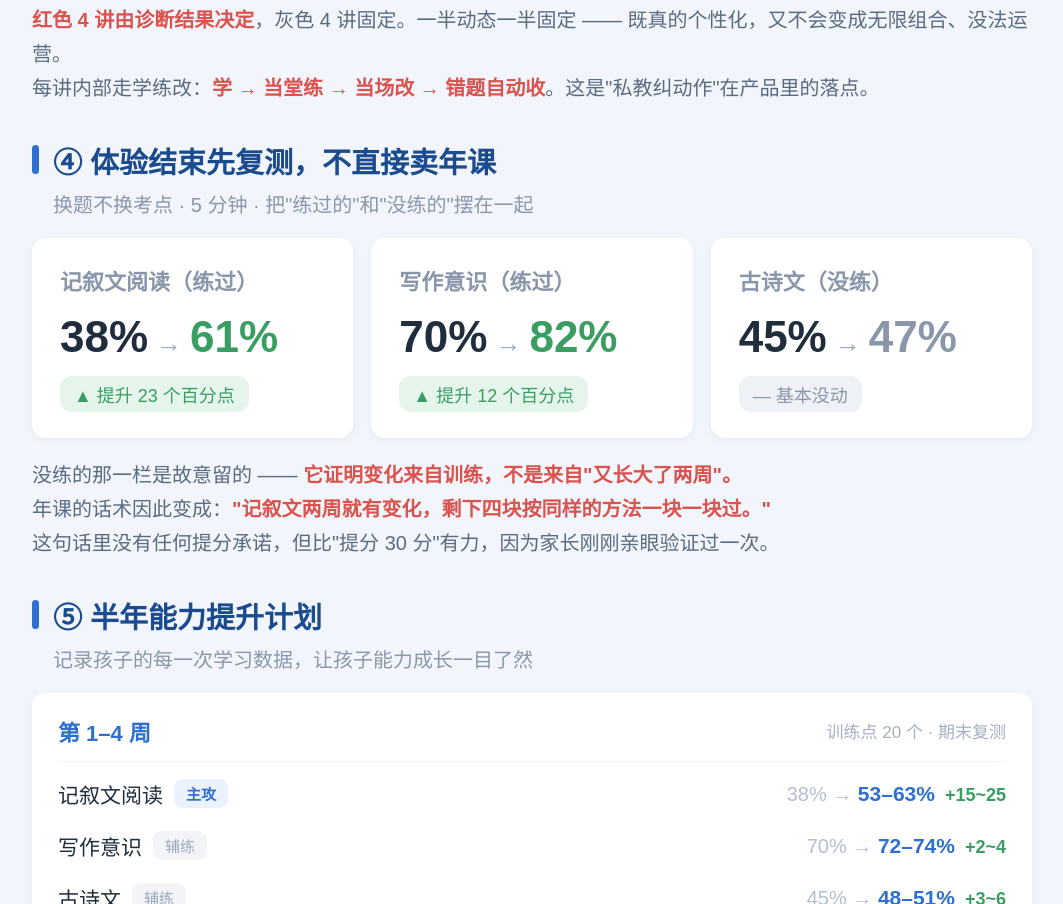
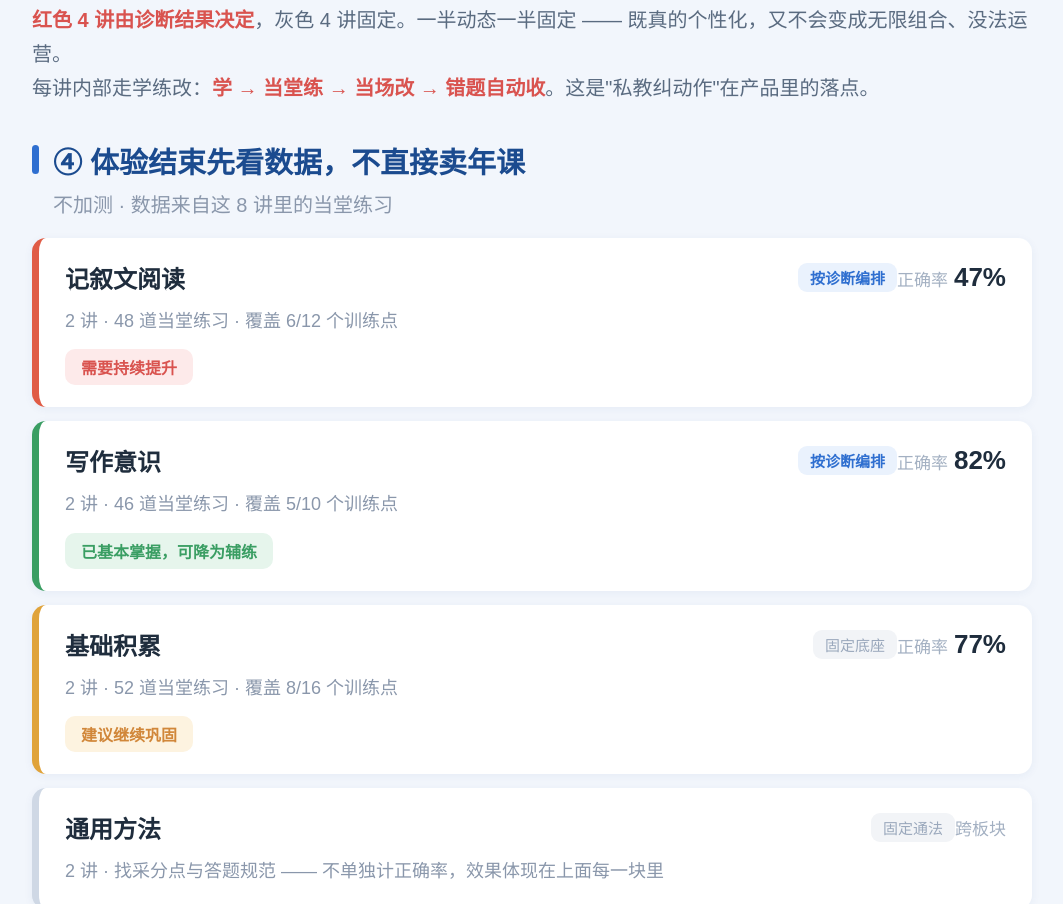
Before and after one commit to pumo0926-cpu/xueqing-report, a plain HTML site: page product.html in a window 1280 px wide. Shown: the part 1896-2800 px from the top of the page, without its empty margins (108-1171 px from the left). Drawn offline with Linux system fonts and the light colour scheme.

Commit message:
复测口径统一为「月考专项练」
- 明确掌握度来源是产品里本来就有的月考专项练，不额外加测
- 月报学习过程表新增「月考专项练 · 测量点」独立行，综合正确率按卷面占分加权
- 半年计划周期标注改为「含月考专项练」，校准口径同步
- 产品示意图第④节重写为体验小结，补齐上一轮与 H5 的不一致
- 教研落地包新增「测量点：月考专项练，不是额外加测」一节，B卷与40周节点改名
- 跨行业拆解文档更新链路摘要

Co-Authored-By: Claude Opus 5 <noreply@anthropic.com>

```diff
--- a/product.html
+++ b/product.html
@@ -49,7 +49,19 @@ body{font-family:"PingFang SC","Hiragino Sans GB","Microsoft YaHei",sans-serif;b
 .legend{margin-top:18px;font-size:20px;color:#5a6b80;line-height:1.7}
 .legend b{color:#d9534f}
 
-/* 复测 */
+/* 对比 */
+.ex{background:#fff;border-radius:14px;padding:22px 26px;margin-bottom:14px;box-shadow:0 2px 10px rgba(30,70,140,.06);border-left:7px solid #cfd8e5}
+.ex.need{border-left-color:#e05c46}.ex.mid{border-left-color:#e0a33a}.ex.good{border-left-color:#3a9e63}
+.ex .eh{display:flex;align-items:center;margin-bottom:11px}
+.ex .eh b{font-size:24px;color:#1f2d3d;flex:1}
+.ex .eh i{font-style:normal;font-size:15px;padding:4px 12px;border-radius:9px;margin-left:12px}
+.i-m{background:#eaf2fd;color:#2f6fd0;font-weight:800}.i-s{background:#f2f4f7;color:#9aa8bc}
+.ex .acc{font-size:17px;color:#a3b0c2;white-space:nowrap}
+.ex .acc b{font-size:26px;font-weight:800;margin-left:6px}
+.a-need{color:#d9534f}.a-mid{color:#d1873a}.a-good{color:#3a9e63}
+.ex .vol{font-size:18px;color:#8a97ab;line-height:1.7}
+.ex .cc{display:inline-block;font-size:16px;padding:6px 16px;border-radius:10px;margin-top:13px;font-weight:800}
+.c-need{background:#fdeaea;color:#d9534f}.c-mid{background:#fdf3e0;color:#d1873a}.c-good{background:#e6f5ec;color:#3a9e63}
 .cmp{display:flex;gap:18px}
 .cmp>div{flex:1;background:#fff;border-radius:14px;padding:26px 28px;box-shadow:0 2px 10px rgba(30,70,140,.06)}
 .cmp h4{font-size:22px;color:#8a97ab;font-weight:600;margin-bottom:16px}
@@ -90,7 +102,7 @@ body{font-family:"PingFang SC","Hiragino Sans GB","Microsoft YaHei",sans-serif;b
 
 <div class="hd"><div class="mark">产品示意</div>
 <h1>初一语文 · 能力诊断与训练方案</h1>
-<p>测 → 定向练 → 复测 · 像私教，不像年卡</p></div>
+<p>测 → 定向练 → 看数据 · 像私教，不像年卡</p></div>
 
 <div class="body">
 
@@ -156,33 +168,27 @@ body{font-family:"PingFang SC","Hiragino Sans GB","Microsoft YaHei",sans-serif;b
 </div>
 
 <div class="sec">
-  <div class="sec-t"><i></i>④ 体验结束先复测，不直接卖年课</div>
-  <div class="sec-s">换题不换考点 · 5 分钟 · 把"练过的"和"没练的"摆在一起</div>
-  <div class="cmp">
-    <div><h4>记叙文阅读（练过）</h4><div class="big">38%<i>→</i><span class="up">61%</span></div><div class="tag t-up">▲ 提升 23 个百分点</div></div>
-    <div><h4>写作意识（练过）</h4><div class="big">70%<i>→</i><span class="up">82%</span></div><div class="tag t-up">▲ 提升 12 个百分点</div></div>
-    <div><h4>古诗文（没练）</h4><div class="big">45%<i>→</i><span class="flat">47%</span></div><div class="tag t-flat">— 基本没动</div></div>
-  </div>
-  <div class="legend" style="margin-top:20px">没练的那一栏是故意留的 —— <b>它证明变化来自训练，不是来自"又长大了两周"。</b><br>
-  年课的话术因此变成：<b>"记叙文两周就有变化，剩下四块按同样的方法一块一块过。"</b><br>
-  这句话里没有任何提分承诺，但比"提分 30 分"有力，因为家长刚刚亲眼验证过一次。</div>
+  <div class="sec-t"><i></i>④ 体验结束先看数据，不直接卖年课</div>
+  <div class="sec-s">不加测 · 数据来自这 8 讲里的当堂练习</div>
+  <div class="ex need"><div class="eh"><b>记叙文阅读</b><i class="i-m">按诊断编排</i><span class="acc">正确率<b class="a-need">47%</b></span></div><div class="vol">2 讲 · 48 道当堂练习 · 覆盖 6/12 个训练点</div><div class="cc c-need">需要持续提升</div></div><div class="ex good"><div class="eh"><b>写作意识</b><i class="i-m">按诊断编排</i><span class="acc">正确率<b class="a-good">82%</b></span></div><div class="vol">2 讲 · 46 道当堂练习 · 覆盖 5/10 个训练点</div><div class="cc c-good">已基本掌握，可降为辅练</div></div><div class="ex mid"><div class="eh"><b>基础积累</b><i class="i-s">固定底座</i><span class="acc">正确率<b class="a-mid">77%</b></span></div><div class="vol">2 讲 · 52 道当堂练习 · 覆盖 8/16 个训练点</div><div class="cc c-mid">建议继续巩固</div></div><div class="ex"><div class="eh"><b>通用方法</b><i class="i-s">固定通法</i><span class="acc">跨板块</span></div><div class="vol">2 讲 · 找采分点与答题规范 —— 不单独计正确率，效果体现在上面每一块里</div></div>
+  <div class="legend" style="margin-top:20px">3 天 8 节，每块只上了 2 讲——<b>覆盖的是每个板块约一半的训练点</b>，剩下的还没碰。<br>从这几天的正确率看，<b>记叙文阅读、基础积累</b>还需要继续练；这不是"没学会"，是<b>训练量还不够</b>——光记叙文阅读就有 12 个训练点，3 天碰不完。<br><b>这里没有做任何加测</b>，数字全部来自孩子练题时的实时记录。年课的话术因此变成：<b>"这几天练过的地方已经有反应了，剩下的板块按同样的方法一块一块过。"</b><br>这句话里没有任何提分承诺，也没有声称"三天测出了提升"——只说练了多少、对了多少、还剩多少没碰。</div>
 </div>
 
 <div class="sec">
   <div class="sec-t"><i></i>⑤ 半年能力提升计划</div>
   <div class="sec-s">记录孩子的每一次学习数据，让孩子能力成长一目了然</div>
-  <div class="per"><div class="ph"><b>第 1–4 周</b><span>训练点 20 个 · 期末复测</span></div><div class="prow"><div class="nm">记叙文阅读<span class="rl rl-m">主攻</span></div><div class="vv">38% → <b>53–63%</b><i>+15~25</i></div></div><div class="prow"><div class="nm">写作意识<span class="rl rl-s">辅练</span></div><div class="vv">70% → <b>72–74%</b><i>+2~4</i></div></div><div class="prow"><div class="nm">古诗文<span class="rl rl-s">辅练</span></div><div class="vv">45% → <b>48–51%</b><i>+3~6</i></div></div></div>
-  <div class="per"><div class="ph"><b>第 5–8 周</b><span>训练点 19 个 · 期末复测</span></div><div class="prow"><div class="nm">写作意识<span class="rl rl-m">主攻</span></div><div class="vv">73% → <b>80–84%</b><i>+7~11</i></div></div><div class="prow"><div class="nm">记叙文阅读<span class="rl rl-s">辅练</span></div><div class="vv">60% → <b>62–64%</b><i>+2~4</i></div></div><div class="prow"><div class="nm">古诗文<span class="rl rl-s">辅练</span></div><div class="vv">50% → <b>53–56%</b><i>+3~6</i></div></div></div>
-  <div class="per"><div class="ph"><b>第 9–12 周</b><span>训练点 22 个 · 期末复测</span></div><div class="prow"><div class="nm">记叙文阅读<span class="rl rl-m">主攻</span></div><div class="vv">63% → <b>69–73%</b><i>+6~10</i></div></div><div class="prow"><div class="nm">古诗文<span class="rl rl-s">辅练</span></div><div class="vv">55% → <b>58–61%</b><i>+3~6</i></div></div><div class="prow"><div class="nm">基础积累<span class="rl rl-s">辅练</span></div><div class="vv">72% → <b>74–75%</b><i>+2~3</i></div></div></div>
-  <div class="per"><div class="ph"><b>第 13–16 周</b><span>训练点 21 个 · 期末复测</span></div><div class="prow"><div class="nm">古诗文<span class="rl rl-m">主攻</span></div><div class="vv">60% → <b>66–69%</b><i>+6~9</i></div></div><div class="prow"><div class="nm">记叙文阅读<span class="rl rl-s">辅练</span></div><div class="vv">72% → <b>74–76%</b><i>+2~4</i></div></div><div class="prow"><div class="nm">写作意识<span class="rl rl-s">辅练</span></div><div class="vv">83% → <b>84–85%</b><i>+1~2</i></div></div></div>
-  <div class="per"><div class="ph"><b>第 17–20 周</b><span>训练点 22 个 · 期末复测</span></div><div class="prow"><div class="nm">记叙文阅读<span class="rl rl-m">主攻</span></div><div class="vv">75% → <b>78–81%</b><i>+3~6</i></div></div><div class="prow"><div class="nm">基础积累<span class="rl rl-s">辅练</span></div><div class="vv">75% → <b>76–77%</b><i>+1~2</i></div></div><div class="prow"><div class="nm">古诗文<span class="rl rl-s">辅练</span></div><div class="vv">68% → <b>70–71%</b><i>+2~3</i></div></div></div>
-  <div class="legend" style="margin-top:18px">每期<b>一个主攻 ＋ 两个辅练</b>，不是一次只碰一块——语文的板块需要滚动，隔太久不碰就会退。<br>各期的起点是<b>上一期的终点</b>，数字是累计的，不是每次都从诊断那天算。<br>"预计"给的是<b>掌握度区间，不是分数</b>，依据是当前掌握度与训练点数量，<b>每期复测校准一次</b>。<br>
-  <b>复测数据累积成阶段报告 —— 续费时不用推销，把报告给家长看就行。</b></div>
+  <div class="per"><div class="ph"><b>第 1–4 周</b><span>训练点 20 个 · 含月考专项练</span></div><div class="prow"><div class="nm">记叙文阅读<span class="rl rl-m">主攻</span></div><div class="vv">38% → <b>53–63%</b><i>+15~25</i></div></div><div class="prow"><div class="nm">写作意识<span class="rl rl-s">辅练</span></div><div class="vv">70% → <b>72–74%</b><i>+2~4</i></div></div><div class="prow"><div class="nm">古诗文<span class="rl rl-s">辅练</span></div><div class="vv">45% → <b>48–51%</b><i>+3~6</i></div></div></div>
+  <div class="per"><div class="ph"><b>第 5–8 周</b><span>训练点 19 个 · 含月考专项练</span></div><div class="prow"><div class="nm">写作意识<span class="rl rl-m">主攻</span></div><div class="vv">73% → <b>80–84%</b><i>+7~11</i></div></div><div class="prow"><div class="nm">记叙文阅读<span class="rl rl-s">辅练</span></div><div class="vv">60% → <b>62–64%</b><i>+2~4</i></div></div><div class="prow"><div class="nm">古诗文<span class="rl rl-s">辅练</span></div><div class="vv">50% → <b>53–56%</b><i>+3~6</i></div></div></div>
+  <div class="per"><div class="ph"><b>第 9–12 周</b><span>训练点 22 个 · 含月考专项练</span></div><div class="prow"><div class="nm">记叙文阅读<span class="rl rl-m">主攻</span></div><div class="vv">63% → <b>69–73%</b><i>+6~10</i></div></div><div class="prow"><div class="nm">古诗文<span class="rl rl-s">辅练</span></div><div class="vv">55% → <b>58–61%</b><i>+3~6</i></div></div><div class="prow"><div class="nm">基础积累<span class="rl rl-s">辅练</span></div><div class="vv">72% → <b>74–75%</b><i>+2~3</i></div></div></div>
+  <div class="per"><div class="ph"><b>第 13–16 周</b><span>训练点 21 个 · 含月考专项练</span></div><div class="prow"><div class="nm">古诗文<span class="rl rl-m">主攻</span></div><div class="vv">60% → <b>66–69%</b><i>+6~9</i></div></div><div class="prow"><div class="nm">记叙文阅读<span class="rl rl-s">辅练</span></div><div class="vv">72% → <b>74–76%</b><i>+2~4</i></div></div><div class="prow"><div class="nm">写作意识<span class="rl rl-s">辅练</span></div><div class="vv">83% → <b>84–85%</b><i>+1~2</i></div></div></div>
+  <div class="per"><div class="ph"><b>第 17–20 周</b><span>训练点 22 个 · 含月考专项练</span></div><div class="prow"><div class="nm">记叙文阅读<span class="rl rl-m">主攻</span></div><div class="vv">75% → <b>78–81%</b><i>+3~6</i></div></div><div class="prow"><div class="nm">基础积累<span class="rl rl-s">辅练</span></div><div class="vv">75% → <b>76–77%</b><i>+1~2</i></div></div><div class="prow"><div class="nm">古诗文<span class="rl rl-s">辅练</span></div><div class="vv">68% → <b>70–71%</b><i>+2~3</i></div></div></div>
+  <div class="legend" style="margin-top:18px">每期<b>一个主攻 ＋ 两个辅练</b>，不是一次只碰一块——语文的板块需要滚动，隔太久不碰就会退。<br>各期的起点是<b>上一期的终点</b>，数字是累计的，不是每次都从诊断那天算。<br>"预计"给的是<b>掌握度区间，不是分数</b>，依据是当前掌握度与训练点数量，<b>每月的月考专项练会校准一次</b>。<br>
+  <b>月考专项练的数据累积成阶段报告 —— 续费时不用推销，把报告给家长看就行。</b></div>
 </div>
 
 </div>
 
-<div class="ft"><div><b>【JOJOUP】</b><p>测 → 定向练 → 复测</p></div>
-<div class="r">别家卖的是器械和课时<br>我们卖的是训练计划和复测</div></div>
+<div class="ft"><div><b>【JOJOUP】</b><p>测 → 定向练 → 看数据</p></div>
+<div class="r">别家卖的是器械和课时<br>我们卖的是训练计划和过程数据</div></div>
 
 </div></body></html>
```
Also changed, not shown: h5.html (+20 -8 lines), 产品示意_初一语文.html (+27 -21 lines), 产品示意_初一语文.png, 2 other files.
